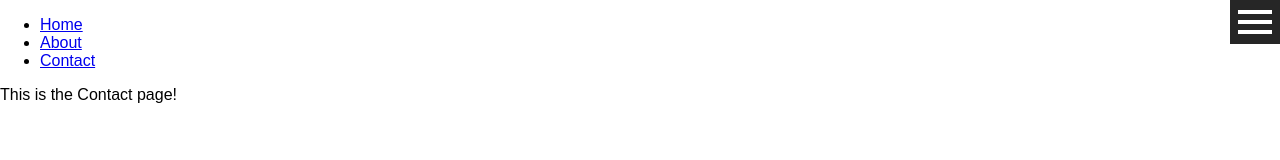
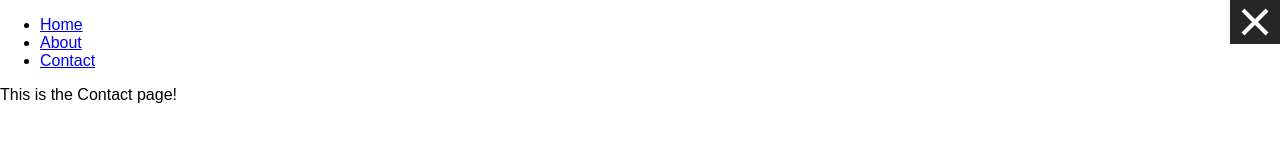
Before and after one commit to julianleahy/react-slide-nav, a React (Create React App) app: page /contact in a window 1280 px wide. Shown: the top 160 px of the page. Built offline with nearby package versions, Linux system fonts and the light colour scheme.

Commit message:
style button with X when has action class

```diff
--- a/src/Navbar/Navbar.css
+++ b/src/Navbar/Navbar.css
@@ -19,3 +19,19 @@
     margin: 6px 0;
     transition: .5s;
 }
+
+.NavbarIcon.action span{
+    position: absolute;
+    width: calc(100% - 16px);
+    top: calc(50% - 8px);
+}
+
+.NavbarIcon.action span:nth-child(1){
+    transform:rotate(45deg);
+}
+.NavbarIcon.action span:nth-child(2){
+    display: none;
+}
+.NavbarIcon.action span:nth-child(3){
+    transform:rotate(-45deg);
+}
--- a/src/Navbar/Navbar.js
+++ b/src/Navbar/Navbar.js
@@ -12,7 +12,7 @@ class Navbar extends Component {
     render() {
         return(
             <Aux>
-                <div className='NavbarIcon'>
+                <div className='NavbarIcon action'>
                     <span></span>
                     <span></span>
                     <span></span>
```
